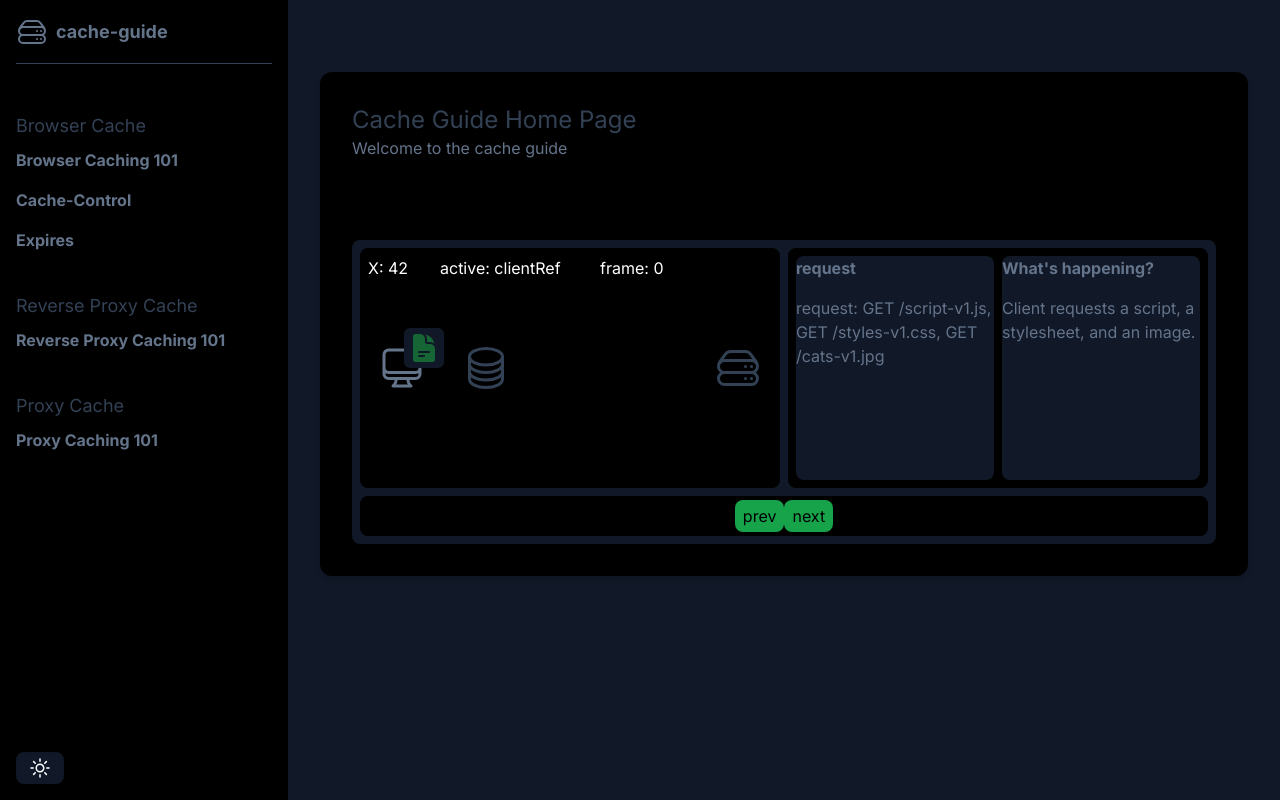
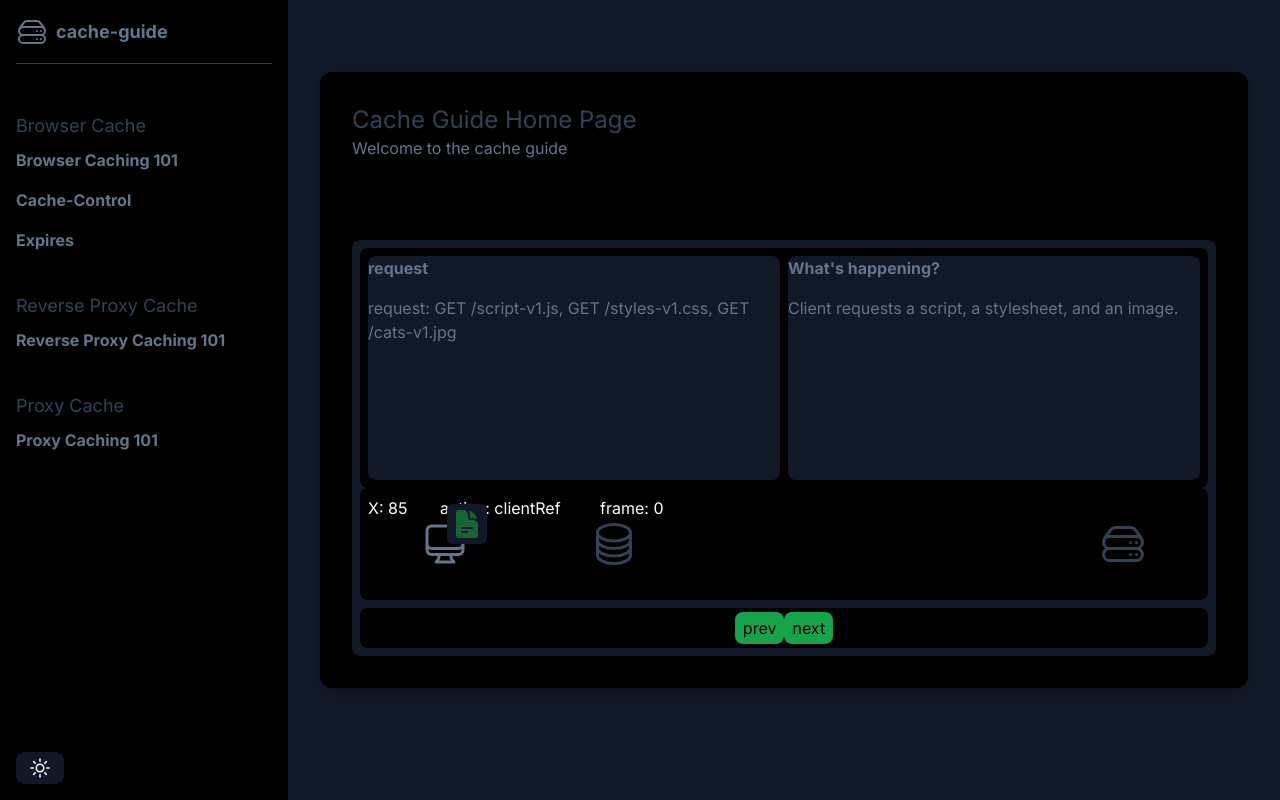
Before and after one commit to dev-cameron/cache-guide, a Next.js app: page / in a window 1280 px wide. Built offline with nearby package versions, Linux system fonts and the light colour scheme.

Commit message:
updated UI for more whitespace & readability of anim component

```diff
--- a/src/app/cache-control/max-age/page.tsx
+++ b/src/app/cache-control/max-age/page.tsx
@@ -2,6 +2,7 @@ export default function Page() {
   return (
     <div className="flex justify-center">
       <h2 className="text-white">cache-control max age</h2>
+      <p> The <strong>Cache-Control</strong> header is used to store values (called <strong>directives</strong>) that inform the cache ( either browser, or </p>
     </div>
   )
 }
--- a/src/ui/VisualizerContainer.tsx
+++ b/src/ui/VisualizerContainer.tsx
@@ -27,6 +27,7 @@ interface ControlBoxProps {
   updateActiveFrame: (forward: boolean) => void;
 }
 
+// debounce function to prevent too many calls to getPosition
 function debounce(func, wait: number) {
   let timeout: NodeJS.Timeout;
   return function(...args) {
@@ -51,7 +52,7 @@ const AnimBox: React.FC<AnimBoxProps> = ({ activeNode, activeFrame, activeScenar
 
   /*
   * getPosition finds the X offset of the current activeNode (client, cache, or server div)
-  * updates X position of HTTP obj div to align with activeNode
+  * updates X position of our HTTP obj div to align with activeNode
   */
   const getPosition = useCallback(() => {
     const calculateOffset = (ref: React.RefObject<HTMLDivElement>) => {
@@ -80,6 +81,7 @@ const AnimBox: React.FC<AnimBoxProps> = ({ activeNode, activeFrame, activeScenar
     }
   }, [activeNode]);
 
+  // debounce getPosition to prevent too many calls, useCallback
   const debouncedGetPosition = useCallback(debounce(()=> getPosition(), 100), [getPosition]);
 
   useEffect(() => {
@@ -96,11 +98,11 @@ const AnimBox: React.FC<AnimBoxProps> = ({ activeNode, activeFrame, activeScenar
   }, [debouncedGetPosition]);
 
   return (
-    <div className=" relative flex items-center h-60 w-full lg:w-1/2 bg-neutral-bg rounded-lg">
+    <div className=" relative flex items-center h-28 w-full bg-neutral-bg rounded-lg">
       <div>
-      <h2 className="absolute top-2 left-2 text-white">X: {x ?? "No result"}</h2>
-      <h2 className="absolute top-2 left-20 text-white">active: {activeNode ?? "No result"}</h2>
-      <h2 className="absolute top-2 left-60 text-white">frame: {activeFrame ?? "No result"}</h2>
+        <h2 className="absolute top-2 left-2 text-white">X: {x ?? "No result"}</h2>
+        <h2 className="absolute top-2 left-20 text-white">active: {activeNode ?? "No result"}</h2>
+        <h2 className="absolute top-2 left-60 text-white">frame: {activeFrame ?? "No result"}</h2>
       </div>
       {/* "relative flex items-center w-full h-20 text-neutral-contrast" */}
       <div className="relative flex items-center w-full h-20 text-neutral-contrast">
@@ -139,7 +141,7 @@ const AnimBox: React.FC<AnimBoxProps> = ({ activeNode, activeFrame, activeScenar
 
 const InfoBox: React.FC<InfoBoxProps> = ({ activeScenario, activeFrame }) =>{
   return (
-    <div className="flex h-60 w-full lg:w-1/2 bg-neutral-bg rounded-lg py-2 px-2">
+    <div className="flex h-60 w-full bg-neutral-bg rounded-lg py-2 px-2">
       <div className="flex flex-col bg-neutral-accent w-1/2 rounded-lg">
         <div className="text-neutral-contrast font-bold">
           { activeScenario.frames[activeFrame].type }
@@ -223,10 +225,13 @@ export default function VisualizerContainer( { children, directive, frames }: Vi
   return (
     <div className="w-auto rounded-lg overflow-hidden bg-neutral-accent p-2 drop-shadow">
       <div className="flex flex-col w-auto lg:flex-row space-y-2 lg:space-x-2 lg:space-y-0">
-        <AnimBox activeNode={activeNode} activeFrame={activeFrame} activeScenario={activeScenario}/>
+
         <InfoBox activeScenario={activeScenario} activeFrame={activeFrame}/>
       </div>
+      <AnimBox activeNode={activeNode} activeFrame={activeFrame} activeScenario={activeScenario}/>
+
       <ControlBox toggleActiveNode={toggleActiveNode} updateActiveFrame={updateActiveFrame} />
+
     </div>
   )
 }
```
